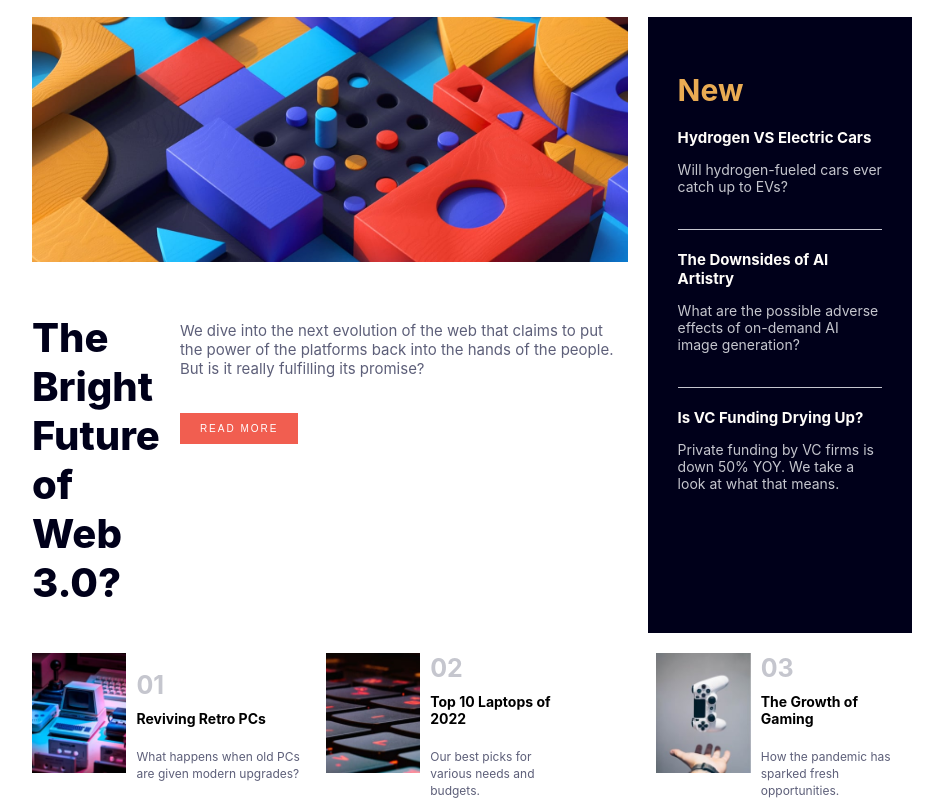
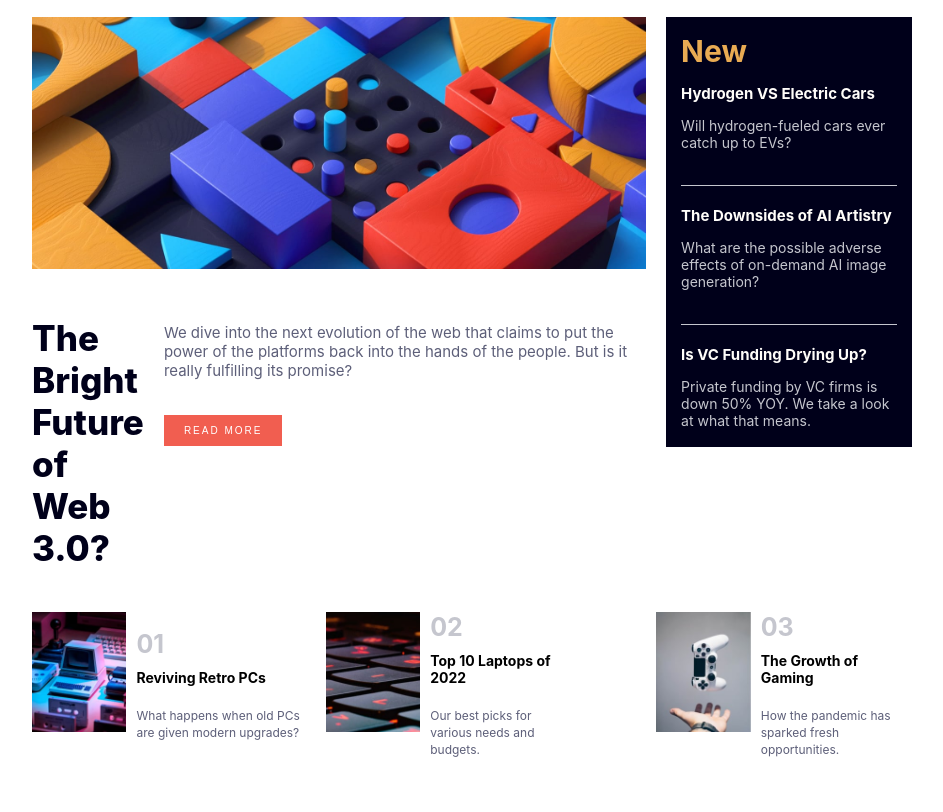
Before and after one commit to KaraniWachira/news-home-page-challenge, a plain HTML site: page index.html in a window 1280 px wide. Shown: the part 83-895 px from the top of the page, without its empty margins (168-1111 px from the left). Drawn offline with Linux system fonts and the light colour scheme.

Commit message:
adjusted the grid areas

```diff
--- a/index.html
+++ b/index.html
@@ -26,7 +26,7 @@
           <img src="./assets/images/image-web-3-desktop.jpg" alt="hero image" />
         </div>
         <div class="hero-two">
-          <h1 class="hero-text">The Bright Future of Web 3.0?</h1>
+          <h1 class="hero-text">The Bright<br> Future of<br> Web 3.0?</h1>
           <div class="article">
             <p>
               We dive into the next evolution of the web that claims to put
@@ -36,20 +36,20 @@
             <button class="btnReadMore">Read more</button>
           </div>
         </div>
-        <div class="three">
+        <div class="news-three">
           <h2>New</h2>
-          <div class="card">
+          <div class="news-card">
             <h3>Hydrogen VS Electric Cars</h3>
             <p>Will hydrogen-fueled cars ever catch up to EVs?</p>
           </div>
-          <div class="card">
+          <div class="news-card">
             <h3>The Downsides of AI Artistry</h3>
             <p>
               What are the possible adverse effects of on-demand AI image
               generation?
             </p>
           </div>
-          <div class="card">
+          <div class="news-card">
             <h3>Is VC Funding Drying Up?</h3>
             <p>
               Private funding by VC firms is down 50% YOY. We take a look at
--- a/styles.css
+++ b/styles.css
@@ -62,14 +62,14 @@ body {
     flex: 1;
     margin-right: 20px;
     font-weight: 800;
-    font-size: 40px;
+    font-size: 35px;
     color: var(--very-dark-blue);
   }
   .article p {
     flex: 1;
     font-size: 15px;
     color: var(--dark-grayish-blue);
-    padding-top: 20px;
+    padding-top: 15px;
   }
   .article button {
     background-color: var(--soft-red);
@@ -83,38 +83,36 @@ body {
     text-transform: uppercase;
     margin-top: 20px;
   }
-  .three {
+  .news-three {
     grid-area: three;
     background-color: var(--very-dark-blue);
     color: var(--off-white);
-    padding: 30px;
+    padding: 15px;
+    height: 400px;
   }
-  .three h2 {
+  .news-three h2 {
     color: var(--soft-orange);
     font-size: 30px;
-    margin-bottom: 20px;
+    margin-bottom: 10px;
+    margin-top: 1px;
   }
-  .card {
+  .news-card {
     margin-bottom: 20px;
     padding-bottom: 20px;
     border-bottom: 1px solid var(--grayish-blue);
   }
-  .card:last-child {
+  .news-card:last-child {
     border-bottom: none;
-    margin-bottom: 0;
+    margin-bottom: 1000px;
   }
-  .card p {
+  .news-card p {
     color: var(--grayish-blue);
     font-size: 14px;
   }
-  .card h3 {
+  .news-card h3 {
     margin-bottom: 8px;
     color: var(--off-white);
     font-size: 15px;
-  }
-  .card h3:hover {
-    cursor: pointer;
-    color: var(--soft-orange);
   }
   .second-section {
     display: flex;
@@ -147,10 +145,7 @@ body {
     font-size: 14px;
     margin: 10px 0;
   }
-  .highlights .text h3:hover {
-    cursor: pointer;
-    color: var(--soft-red);
-  }
+
   .highlights .text p {
     font-size: 12px;
     color: var(--dark-grayish-blue);
```
